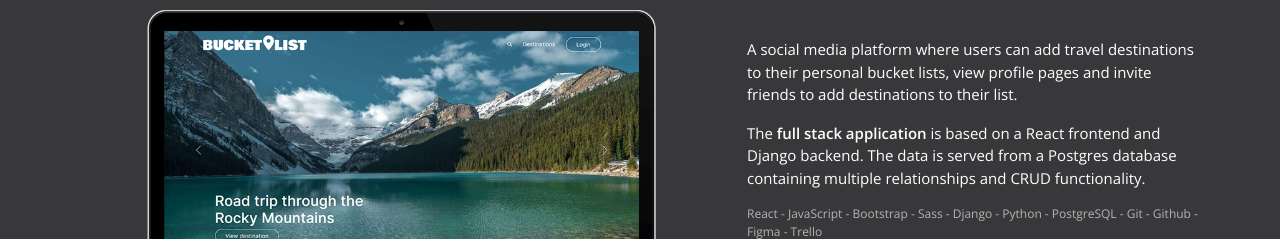
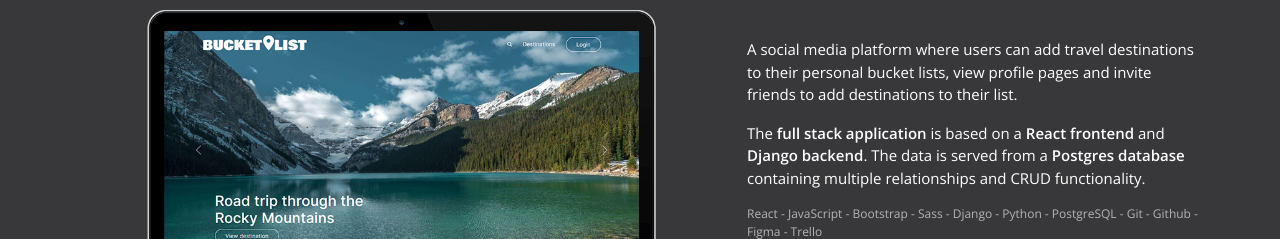
Before and after one commit to nadjaob/portfolio, a React (Create React App) app: page / in a window 1280 px wide. Shown: the part 1940-2179 px from the top of the page. Built offline with nearby package versions, Linux system fonts and the light colour scheme; a web font is replaced by a local one.

Commit message:
highlighted project description

```diff
--- a/src/components/Projects.js
+++ b/src/components/Projects.js
@@ -28,7 +28,7 @@ export default function Projects() {
           </Col>
           <Col className='container-project-details' lg='5'>
             <p>A social media platform where users can add travel destinations to their personal bucket lists, view profile pages and invite friends to add destinations to their list.</p>
-            <p>The <strong>full stack application</strong> is based on a React frontend and Django backend. The data is served from a Postgres database containing multiple relationships and CRUD functionality.</p>
+            <p>The <strong>full stack application</strong> is based on a <strong>React frontend</strong> and <strong>Django backend</strong>. The data is served from a <strong>Postgres database</strong> containing multiple relationships and CRUD functionality.</p>
             <p className='project-skills'>React - JavaScript - Bootstrap - Sass - Django - Python - PostgreSQL - Git - Github - Figma - Trello</p>
             <div className='two-buttons'>
               <Link className='button-transparent' to='https://github.com/nadjaob/bucket-list' target='_blank'>Read me</Link>
```
